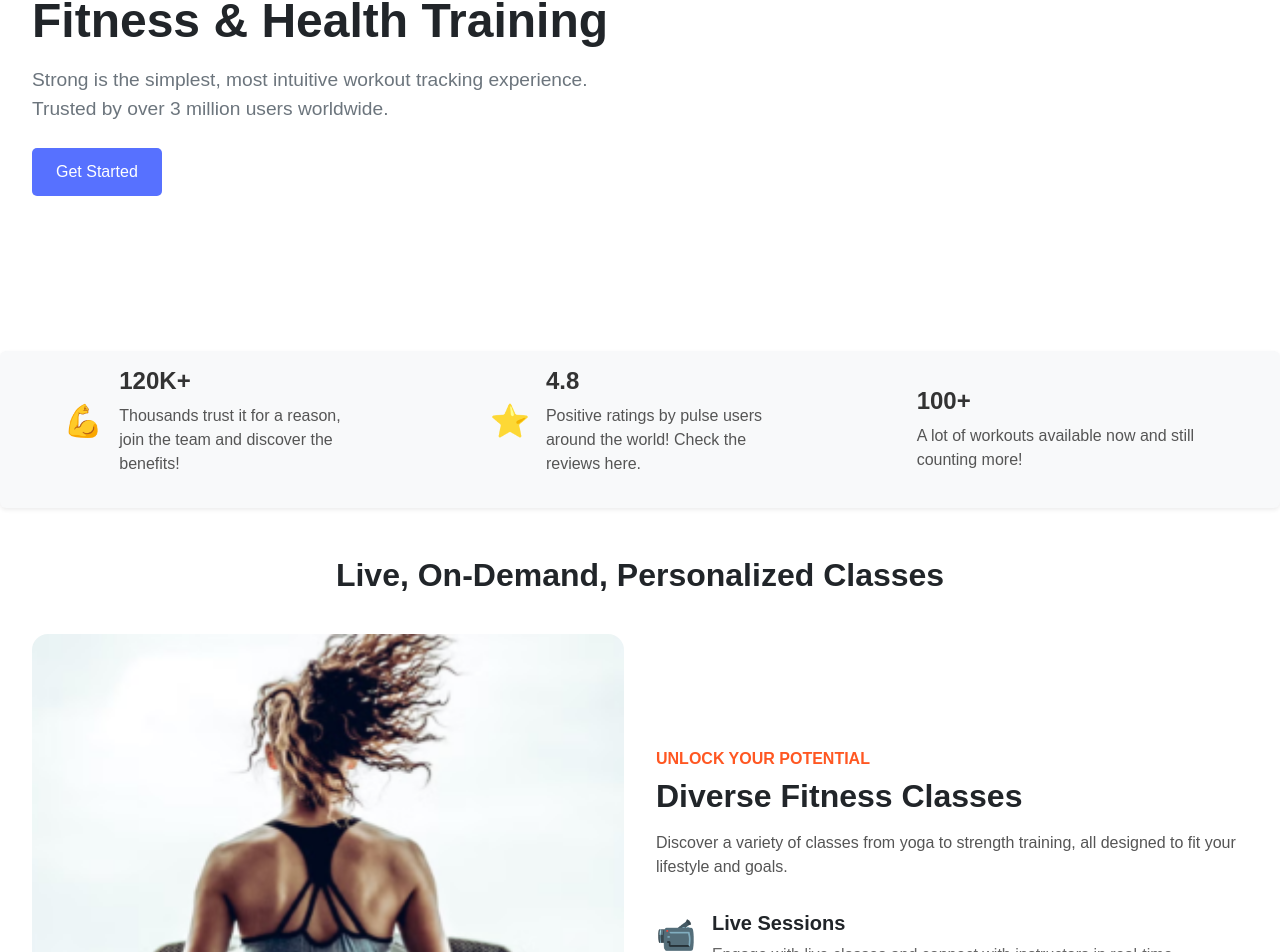
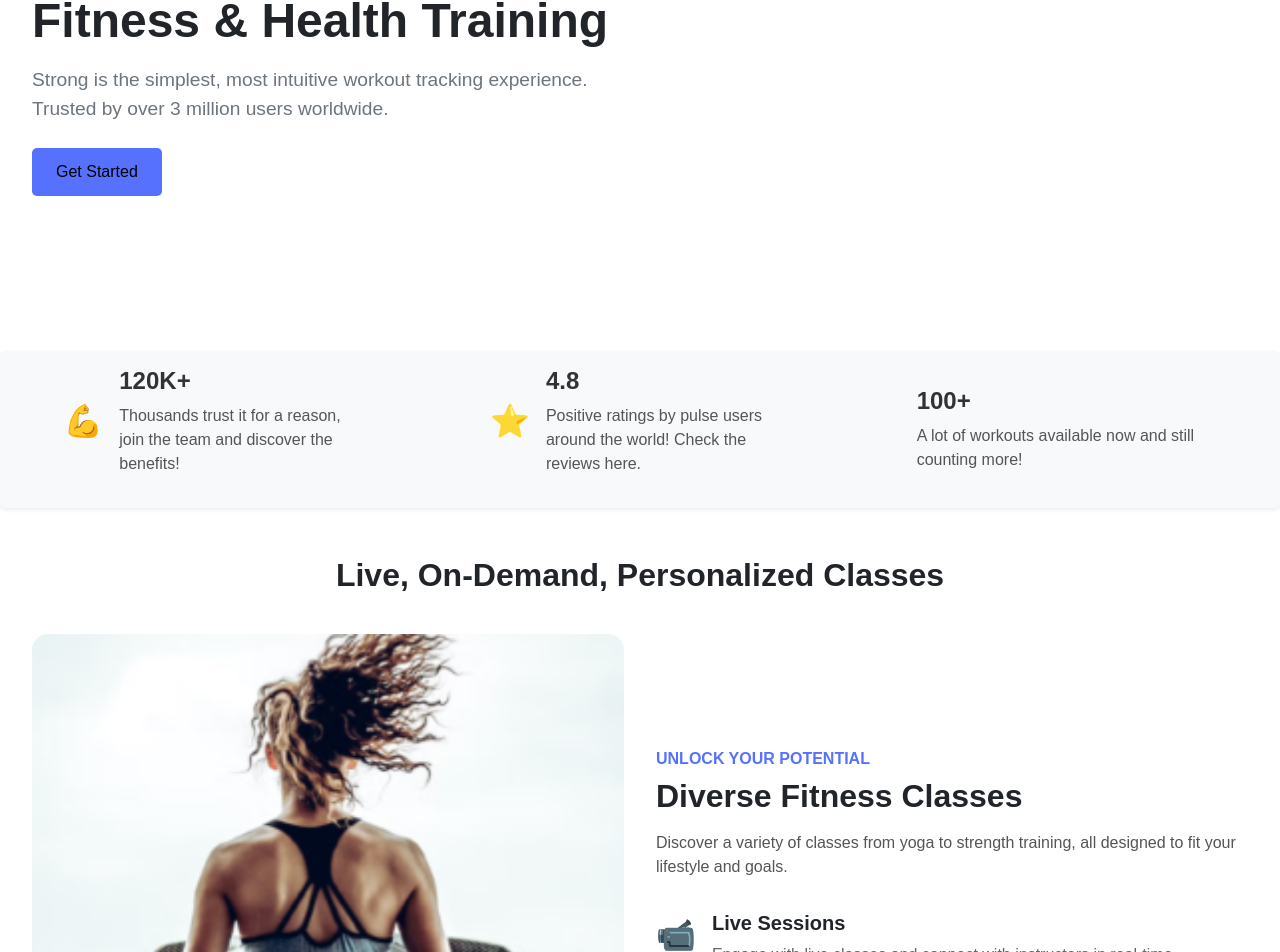
Before and after one commit to Titanantony/fitcon_app, a React (Create React App) app in the folder frontend/: page / in a window 1280 px wide. Shown: the part 219-1171 px from the top of the page. Built offline with nearby package versions, Linux system fonts and the light colour scheme.

Commit message:
Chore: add components like ftness section on the frontPage

```diff
--- a/frontend/src/Pages/OnBoardingPage/Components/Fitness-Section/FitnessSection.css
+++ b/frontend/src/Pages/OnBoardingPage/Components/Fitness-Section/FitnessSection.css
@@ -31,7 +31,7 @@
 }
 
 .title {
-    color: #ff5722;
+    color: #5771ff;
     font-size: 1rem;
     margin-bottom: 0.5rem;
     text-transform: uppercase;
--- a/frontend/src/Pages/OnBoardingPage/Components/Homepage.js
+++ b/frontend/src/Pages/OnBoardingPage/Components/Homepage.js
@@ -1,7 +1,9 @@
 import React from "react";
 import styled, { keyframes } from "styled-components";
 import image from "../../../images/home.png";
-import "./Homepage.css"
+import "./Homepage.css";
+import { Link } from 'react-router-dom';
+
 
 // Keyframes for animation
 const fadeIn = keyframes`
@@ -85,7 +87,7 @@ const Homepage = () => {
           Strong is the simplest, most intuitive workout tracking experience.
           Trusted by over 3 million users worldwide.
         </p>
-        <button>Get Started</button>
+        <button> <Link to="/signUp" style={{ textDecoration: 'none', color: 'black'}}>Get Started</Link></button>
       </TextContent>
       <ImageContent>
         <img src={image} alt="Man exercising" />
--- a/frontend/src/Pages/OnBoardingPage/OnBoardingPage.js
+++ b/frontend/src/Pages/OnBoardingPage/OnBoardingPage.js
@@ -27,7 +27,6 @@ function OnBoardingPage() {
       <Objectives />
       <Testimonials />
 
-
       <WavyBackground />
       <Footer />
 
```
